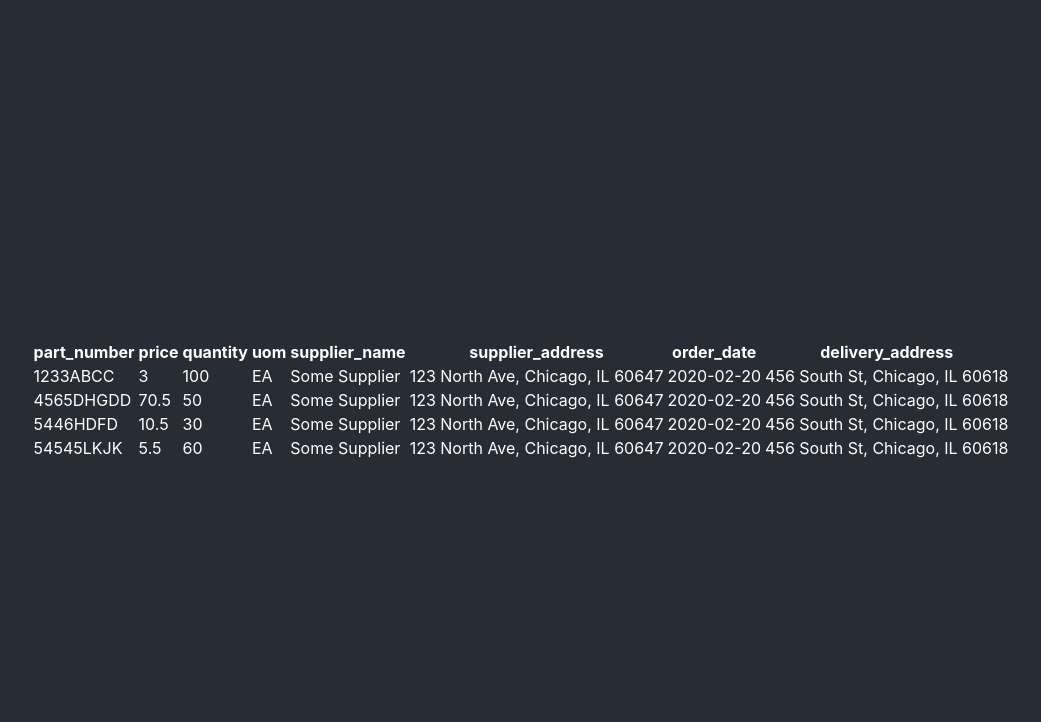
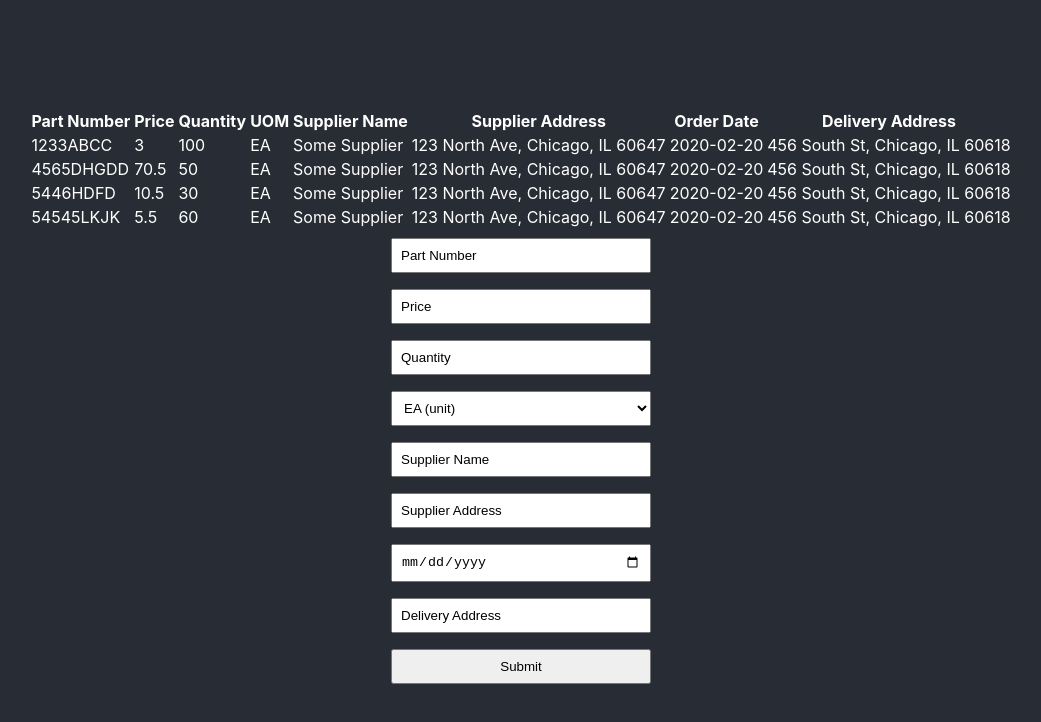
Before and after one commit to pashapear/react-simple-grid, a React (Create React App) app: page / in a window 1280 px wide. Shown: the top 722 px of the page, without its empty margins (119-1160 px from the left). Built offline with nearby package versions, Linux system fonts and the light colour scheme.

Commit message:
Adds form

```diff
--- a/package.json
+++ b/package.json
@@ -6,9 +6,11 @@
     "@testing-library/jest-dom": "^5.11.9",
     "@testing-library/react": "^11.2.5",
     "@testing-library/user-event": "^12.7.1",
+    "formik": "^2.2.6",
     "react": "^17.0.1",
     "react-dom": "^17.0.1",
     "react-scripts": "4.0.2",
+    "styled-components": "^5.2.1",
     "web-vitals": "^1.1.0",
     "yup": "^0.32.9"
   },
--- a/src/App.css
+++ b/src/App.css
@@ -1,4 +1,4 @@
-.App-header {
+.App {
   background-color: #282c34;
   min-height: 100vh;
   display: flex;
--- a/src/App.js
+++ b/src/App.js
@@ -1,4 +1,5 @@
 import Table from './components/Table';
+import Form from './components/Form';
 import './App.css';
 import { TableProvider } from './hooks/useTable';
 import { config } from './mocks/config';
@@ -7,11 +8,10 @@ import { mockData } from './mocks/mockData';
 function App() {
   return (
     <div className="App">
-      <header className="App-header">
-        <TableProvider config={config} data={mockData}>
-          <Table />
-        </TableProvider>
-      </header>
+      <TableProvider config={config} data={mockData}>
+        <Table />
+        <Form />
+      </TableProvider>
     </div>
   );
 }
--- /dev/null
+++ b/src/components/Form/index.js
@@ -0,0 +1,51 @@
+import React from 'react';
+import styled from 'styled-components';
+import { useTable } from '../../hooks/useTable';
+import { Formik, Form as FormikForm, Field as DefaultField } from 'formik';
+
+const StyledForm = styled(FormikForm)`
+    display: flex;
+    flex-direction: column;
+`;
+
+const Field = styled(DefaultField)`
+    padding: 0.5rem;
+    margin: 0.5rem 0;
+    min-width: 15rem;
+`;
+
+const SubmitButton = styled.button`
+    padding: 0.5rem;
+    margin: 0.5rem 0;
+`;
+
+const Form = () => {
+    const [state] = useTable();
+    const { config } = state;
+    const { fields, validationSchema } = config;
+
+    return <Formik
+        validationSchema={validationSchema}
+        onSubmit={values => {
+            console.log(values);
+        }}
+        initialValues={Object.fromEntries(fields)}
+    >
+        {
+            () => <StyledForm>
+                {fields.map(([name, placeholder, type]) => {
+                    if (Array.isArray(type)) {
+                        return <Field key={name} as="select" name={name}>
+                            {type.map(([value, label]) => <option key={value} value={value}>{label}</option>)}
+                        </Field>;
+                    } else {
+                        return <Field key={name} name={name} placeholder={placeholder} type={type || 'text'} />;
+                    }
+                })}
+                <SubmitButton type="submit">Submit</SubmitButton>
+            </StyledForm>
+        }
+    </Formik>;
+}
+
+export default Form;
--- /dev/null
+++ b/src/components/Table/Headers.js
@@ -0,0 +1,14 @@
+import React from 'react';
+import { useTable } from '../../hooks/useTable';
+
+export const Headers = () => {
+    const [state] = useTable();
+    const { config } = state;
+    const { fields: headers } = config;
+
+    return <thead>
+        <tr>{headers.map(([key, value]) => <Header key={key} header={value} />)}</tr>
+    </thead>;
+};
+
+const Header = ({ header }) => <th>{header}</th>;
--- /dev/null
+++ b/src/components/Table/Rows.js
@@ -0,0 +1,13 @@
+import React from 'react';
+import { useTable } from '../../hooks/useTable';
+
+export const Rows = () => {
+    const [state] = useTable();
+    const { data: rows } = state;
+
+    return <tbody>
+        {rows.map(row => <Row key={row.part_number} row={row} />)}
+    </tbody>;
+};
+
+const Row = ({ row }) => <tr>{Object.values(row).map((data, index) => <td key={index}>{data}</td>)}</tr>;
--- a/src/components/Table/index.js
+++ b/src/components/Table/index.js
@@ -1,39 +1,10 @@
 import React from 'react';
-import { useTable } from '../../hooks/useTable';
+import { Headers } from './Headers';
+import { Rows } from './Rows';
 
-const Headers = () => {
-    const [state] = useTable();
-    const { config } = state;
-    const { fields: headers } = config;
-    return <thead>
-        <tr>{headers.map(header => <Header key={header} header={header} />)}</tr>
-    </thead>;
-};
-
-const Header = ({ header }) => {
-    return <th>{header}</th>
-};
-
-const Rows = () => {
-    const [state] = useTable();
-    const { data: rows } = state;
-    return <tbody>
-        {rows.map(row => <Row key={row.part_number} row={row} />)}
-    </tbody>
-};
-
-const Row = ({ row }) => {
-    return <tr>
-        {Object.values(row).map((data, index) => <td key={index}>{data}</td>
-        )}
-    </tr>
-};
-
-const Table = () => {
-    return <table>
-        <Headers />
-        <Rows />
-    </table>
-}
+const Table = () => <table>
+    <Headers />
+    <Rows />
+</table>;
 
 export default Table;
--- a/src/mocks/config.js
+++ b/src/mocks/config.js
@@ -13,16 +13,32 @@ const validationSchema = yup.object().shape({
     delivery_address: yup.string().required(),
 });
 
+
+/* Table Configuration Object
+
+    fields:
+        - Accepts an Array of [key, value, type] arrays
+        - Used for both the Table Headers and Add/Edit Forms
+
+        [, , type]:
+            - Optional, will default to 'text' within form,
+            - Accepts a [key, value] pair for dropdowns
+
+    validationSchema:
+        - Yup Object used for Add/Edit form validation
+
+*/
+
 export const config = {
     fields: [
-        'part_number',
-        'price',
-        'quantity',
-        'uom',
-        'supplier_name',
-        'supplier_address',
-        'order_date',
-        'delivery_address'
+        ['part_number', 'Part Number'],
+        ['price', 'Price'],
+        ['quantity', 'Quantity'],
+        ['uom', 'UOM', [['ea', 'EA (unit)'], ['g', 'G (gramme)'], ['m', 'M (meter)'],]],
+        ['supplier_name', 'Supplier Name'],
+        ['supplier_address', 'Supplier Address'],
+        ['order_date', 'Order Date', 'date'],
+        ['delivery_address', 'Delivery Address']
     ],
     validationSchema
 };
```
Also changed, not shown: 2 other files (tests, documents, lock files or other folders).
